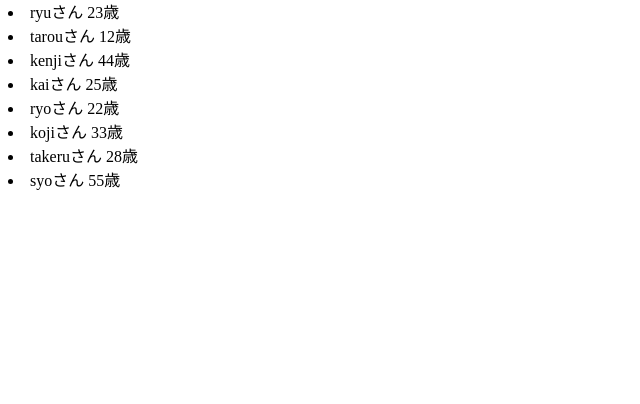
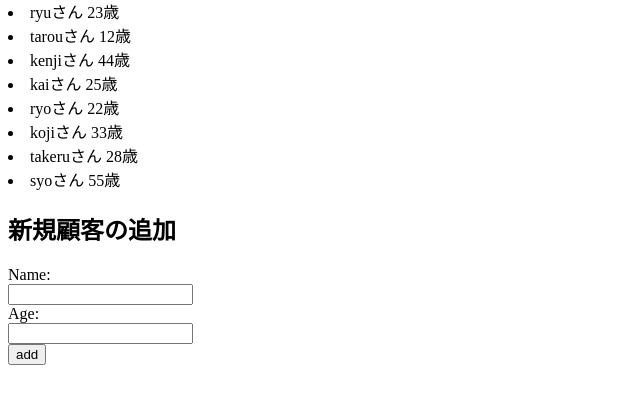
Before and after one commit to watanaberyu/crm-web, a Flask app: page /index in a window 1280 px wide. Shown: the part 162-566 px from the top of the page, without its empty margins (0-640 px from the left). Run offline with Flask 2, Linux system fonts and the light colour scheme; data comes from the database, SQL or seed files in the repository; both versions use the stored data as it was after the commit.

Commit message:
新規顧客の追加機能を実装

```diff
--- a/app.py
+++ b/app.py
@@ -1,4 +1,4 @@
-from flask import Flask, render_template
+from flask import Flask, render_template, request, redirect
 
 import db
 
@@ -13,14 +13,24 @@ app = Flask(__name__)
 
 @app.route("/index")
 def index():
-    # customers = [["Bob", 15],
-    #              ["Tom", 57],
-    #              ["Ken", 73]]
-
     customers = db.find_all_customers()
 
     return render_template("index.html", customers=customers)
 
 
+@app.route("/add", methods=["POST"])
+def add_customer():
+    """新規の顧客を追加する"""
+    # フォームに入力されたデータを取得する
+    name = request.form["name"]
+    age = request.form["age"]
+
+    # データをデータベースに保存する
+    db.add_customer(name, age)
+
+    # index() にリダイレクトする
+    return redirect("/index")
+
+
 if __name__ == "__main__":
     app.run(debug=True)
--- a/db.py
+++ b/db.py
@@ -33,6 +33,18 @@ def find_all_customers():
     return customers
 
 
+def add_customer(name, age):
+    conn = sqlite3.connect("crm.sqlite")
+    cursor = conn.cursor()
+
+    sql = f"INSERT INTO customers (name, age) VALUES (?, ?);"
+
+    cursor.execute(sql, (name, age))
+
+    conn.commit()
+
+    conn.close()
+
+
 if __name__ == "__main__":
     init_db()
-    find_all_customers()
--- a/templates/index.html
+++ b/templates/index.html
@@ -10,5 +10,12 @@
 <li>{{ customer[0] }}さん {{ customer[1] }}歳</li>
 {% endfor %}
 
+<h2>新規顧客の追加</h2>
+<form action="/add" method="post">
+    Name: <br><input type="text" name="name"><br>
+    Age: <br><input type="number" name="age"><br>
+    <input type="submit" value="add">
+</form>
+
 </body>
 </html>
```
Also changed, not shown: crm.sqlite.
